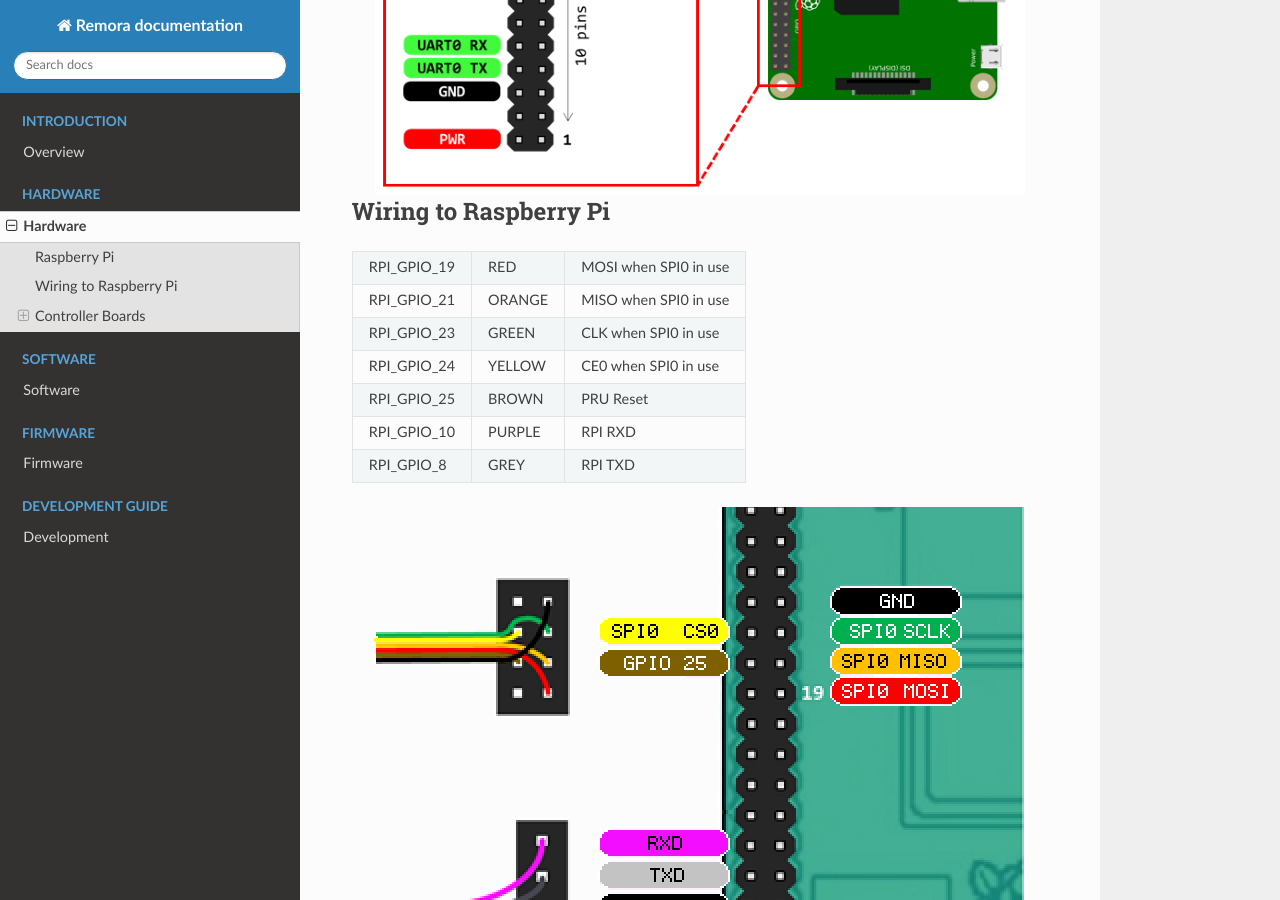
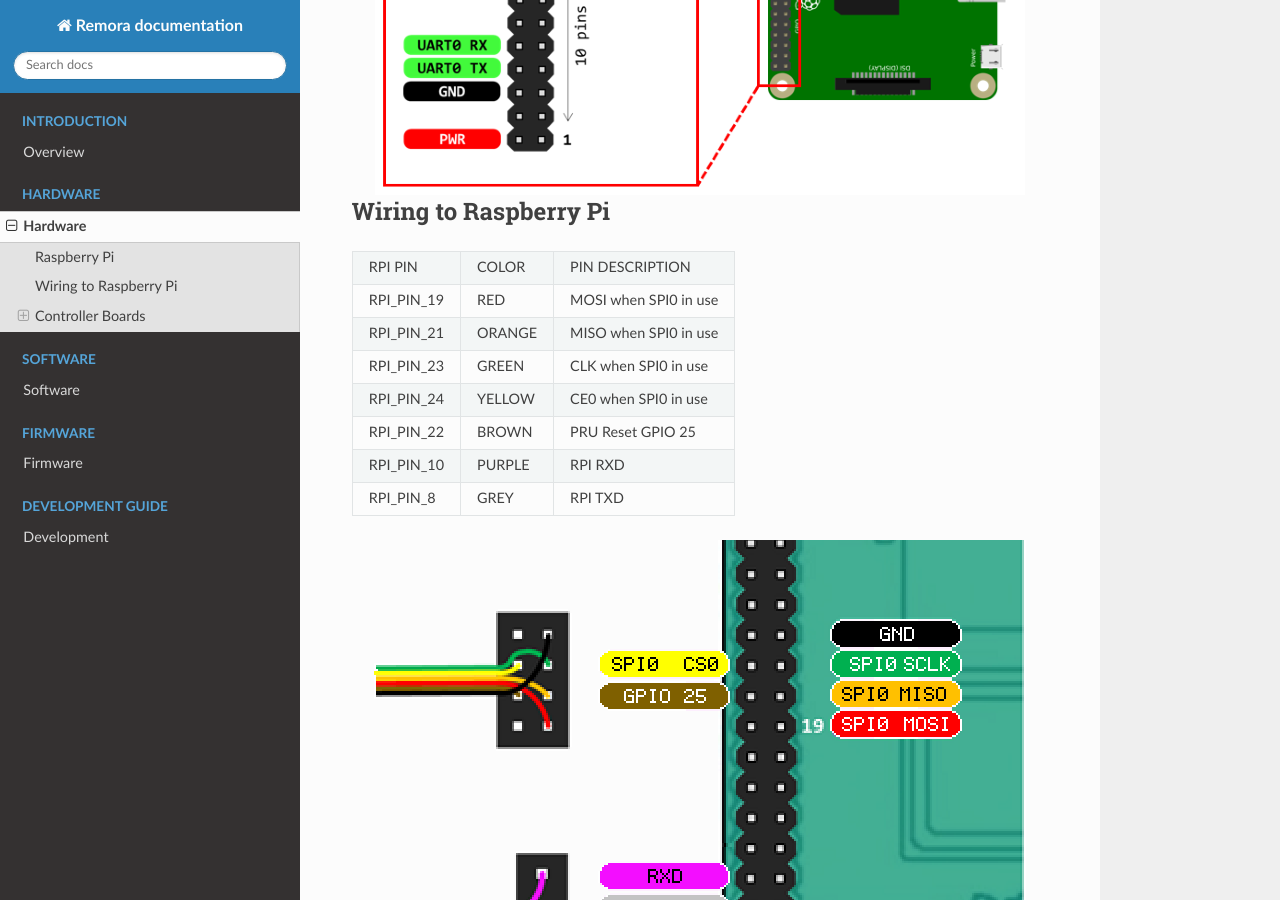
Before and after one commit to scottalford75/Remora-docs, a Sphinx documentation site: the page built from docs/source/hardware/hardware.rst, in a window 1280 px wide and 900 px high, scrolled down 636 px. Built offline with Sphinx 7.4.7 and the Read the Docs theme 2.0.0, drawn with Linux system fonts in a browser that asks for light colours.

Commit message:
Update hardware.rst
pin=/= gpio

```diff
--- a/docs/source/hardware/hardware.rst
+++ b/docs/source/hardware/hardware.rst
@@ -11,21 +11,24 @@ As the hard realtime requirements are offloaded onto the controller board, Remor
 
 Wiring to Raspberry Pi
 ----------------------
-+---------------+-----------+------------------------+
-| RPI_GPIO_19   | RED       | MOSI when SPI0 in use  |
-+---------------+-----------+------------------------+
-| RPI_GPIO_21   | ORANGE    |  MISO when SPI0 in use |
-+---------------+-----------+------------------------+
-| RPI_GPIO_23   | GREEN     | CLK when SPI0 in use   |
-+---------------+-----------+------------------------+
-| RPI_GPIO_24   | YELLOW    |  CE0 when SPI0 in use  |
-+---------------+-----------+------------------------+
-| RPI_GPIO_25   | BROWN     | PRU Reset              |
-+---------------+-----------+------------------------+
-| RPI_GPIO_10   | PURPLE    | RPI RXD                |
-+---------------+-----------+------------------------+
-| RPI_GPIO_8    | GREY      |RPI TXD                 |
-+---------------+-----------+------------------------+
+
++--------------+-----------+------------------------+
+| RPI PIN      | COLOR     | PIN DESCRIPTION        |
++--------------+-----------+------------------------+
+| RPI_PIN_19   | RED       | MOSI when SPI0 in use  |
++--------------+-----------+------------------------+
+| RPI_PIN_21   | ORANGE    |  MISO when SPI0 in use |
++--------------+-----------+------------------------+
+| RPI_PIN_23   | GREEN     | CLK when SPI0 in use   |
++--------------+-----------+------------------------+
+| RPI_PIN_24   | YELLOW    |  CE0 when SPI0 in use  |
++--------------+-----------+------------------------+
+| RPI_PIN_22   | BROWN     | PRU Reset  GPIO 25     |
++--------------+-----------+------------------------+
+| RPI_PIN_10   | PURPLE    | RPI RXD                |
++--------------+-----------+------------------------+
+| RPI_PIN_8    | GREY      | RPI TXD                |
++--------------+-----------+------------------------+
 
 
 .. image:: ../_static/rpi-wire-diag2b.png
```
